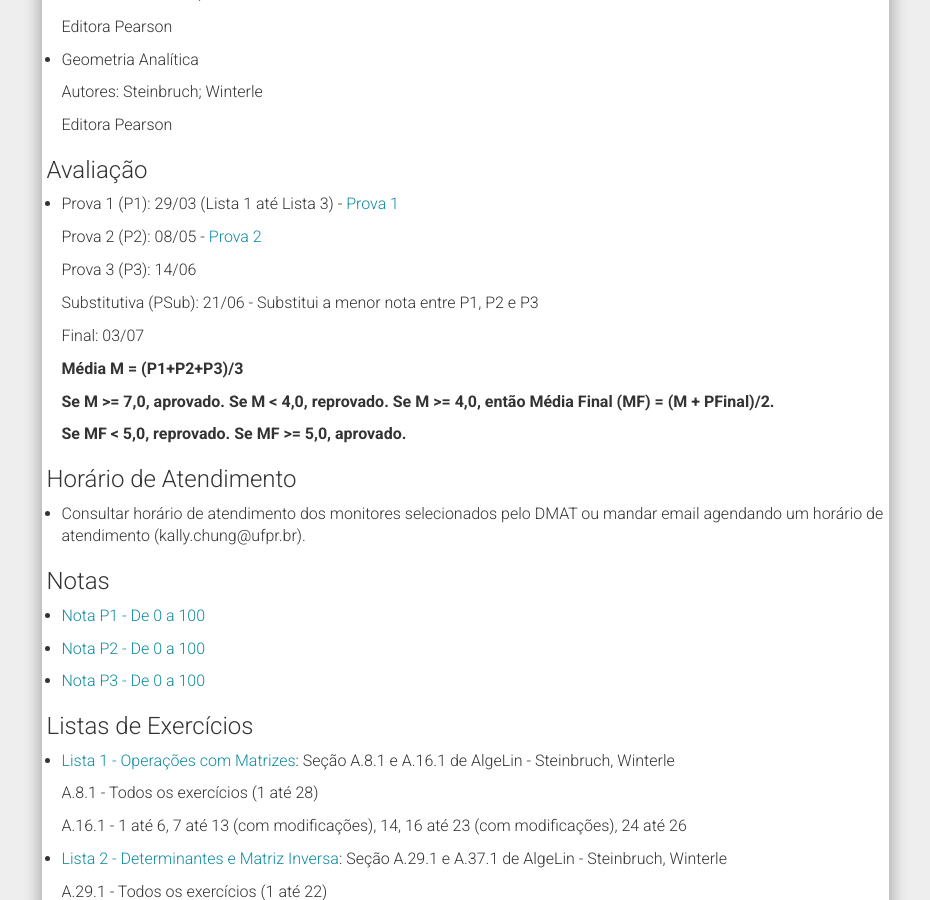
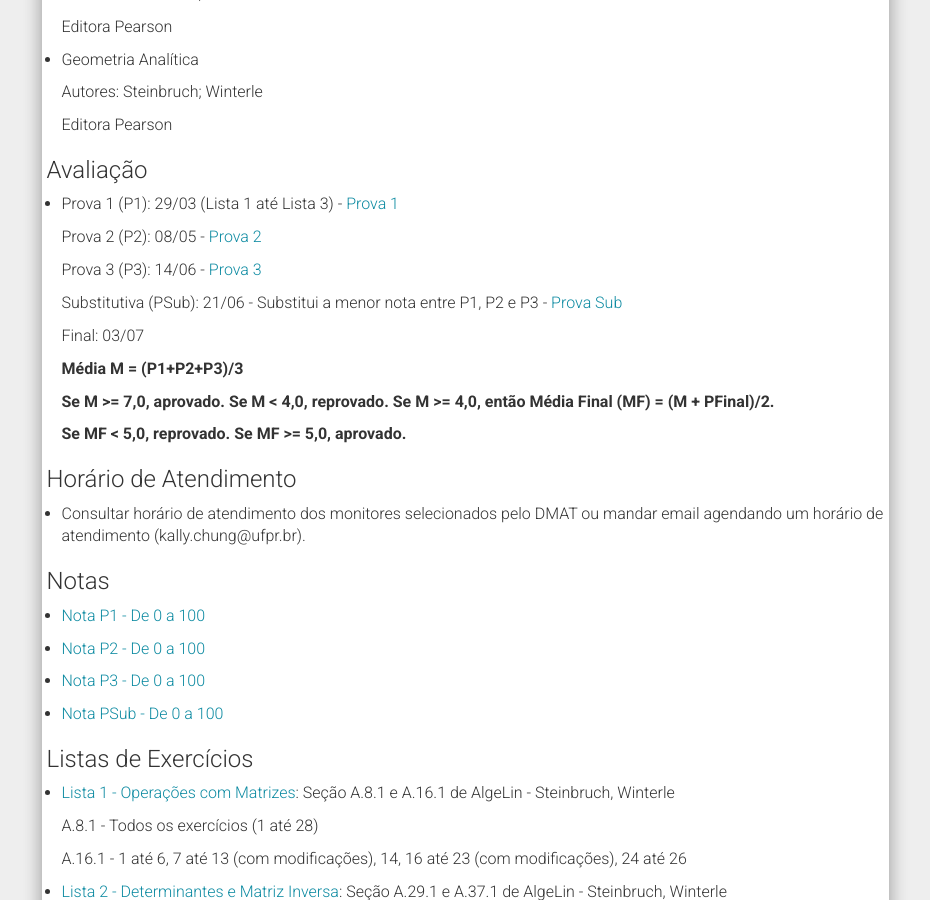
Before and after one commit to chunggnuhc/chunggnuhc.github.io, a Jekyll site: the page built from CM303-GAeAL-1sem2018.md, in a window 1280 px wide and 900 px high, scrolled down 911 px. Shown: the whole window, without its empty margins (321-1251 px from the left). Built offline with Jekyll 4.4.1, drawn with Linux system fonts in a browser that asks for light colours; nearby versions of some CDN libraries.

Commit message:
Update CM303 - Notas e PAnteriores

```diff
--- a/CM303-GAeAL-1sem2018.md
+++ b/CM303-GAeAL-1sem2018.md
@@ -47,9 +47,9 @@ permalink: /CM303-GAeAL-1sem2018/
 
   Prova 2 (P2): 08/05 - [Prova 2](/disciplinas1sem2018/cm303-prova2a-1.pdf)
 
-  Prova 3 (P3): 14/06
+  Prova 3 (P3): 14/06 - [Prova 3](/disciplinas1sem2018/cm303-prova3a.pdf)
 
-  Substitutiva (PSub): 21/06 - Substitui a menor nota entre P1, P2 e P3
+  Substitutiva (PSub): 21/06 - Substitui a menor nota entre P1, P2 e P3 - [Prova Sub](/disciplinas1sem2018/cm303-provaSubA.pdf)
 
   Final: 03/07
 
@@ -70,6 +70,8 @@ permalink: /CM303-GAeAL-1sem2018/
 - [Nota P2 - De 0 a 100](/disciplinas1sem2018/Nota P2 - CM303 - Site.pdf)
 
 - [Nota P3 - De 0 a 100](/disciplinas1sem2018/Nota P3 - CM303 - Site.pdf)
+
+- [Nota PSub - De 0 a 100](/disciplinas1sem2018/Nota PSub - CM303 - Site.pdf)
 
 <h3>Listas de Exercícios</h3>
 
```
